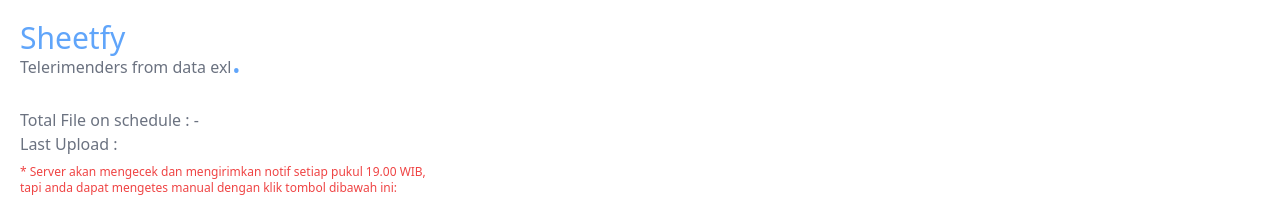
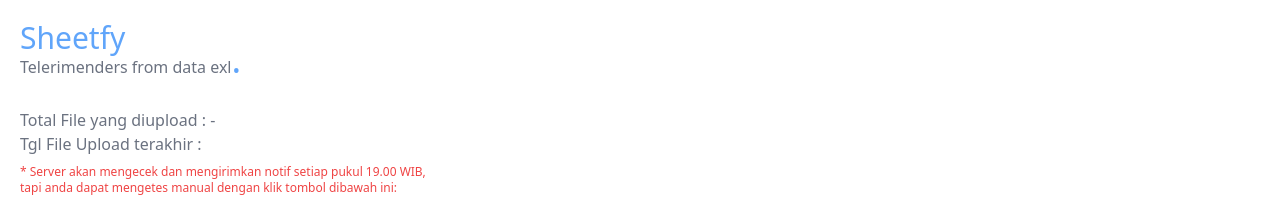
Before and after one commit to fazaio/sheetfy, a website: page index.html in a window 1280 px wide. Shown: the top 206 px of the page. Drawn offline with nearby package versions, Linux system fonts and the light colour scheme; no server answers.

Commit message:
fix: banget

```diff
--- a/index.html
+++ b/index.html
@@ -19,8 +19,8 @@
           </div>
         </div>
         <div class="py-2 mt-2">
-          <div>Total File on schedule : {{ total_file }}</div>
-          <div>Last Upload : <b>{{ file_date }}</b></div>
+          <div>Total File yang diupload : {{ total_file }}</div>
+          <div>Tgl File Upload terakhir : <b>{{ file_date }}</b></div>
           <div class="mt-2 text-xs text-red-500">
             * Server akan mengecek dan mengirimkan notif setiap pukul 19.00 WIB,
             <br />
```
